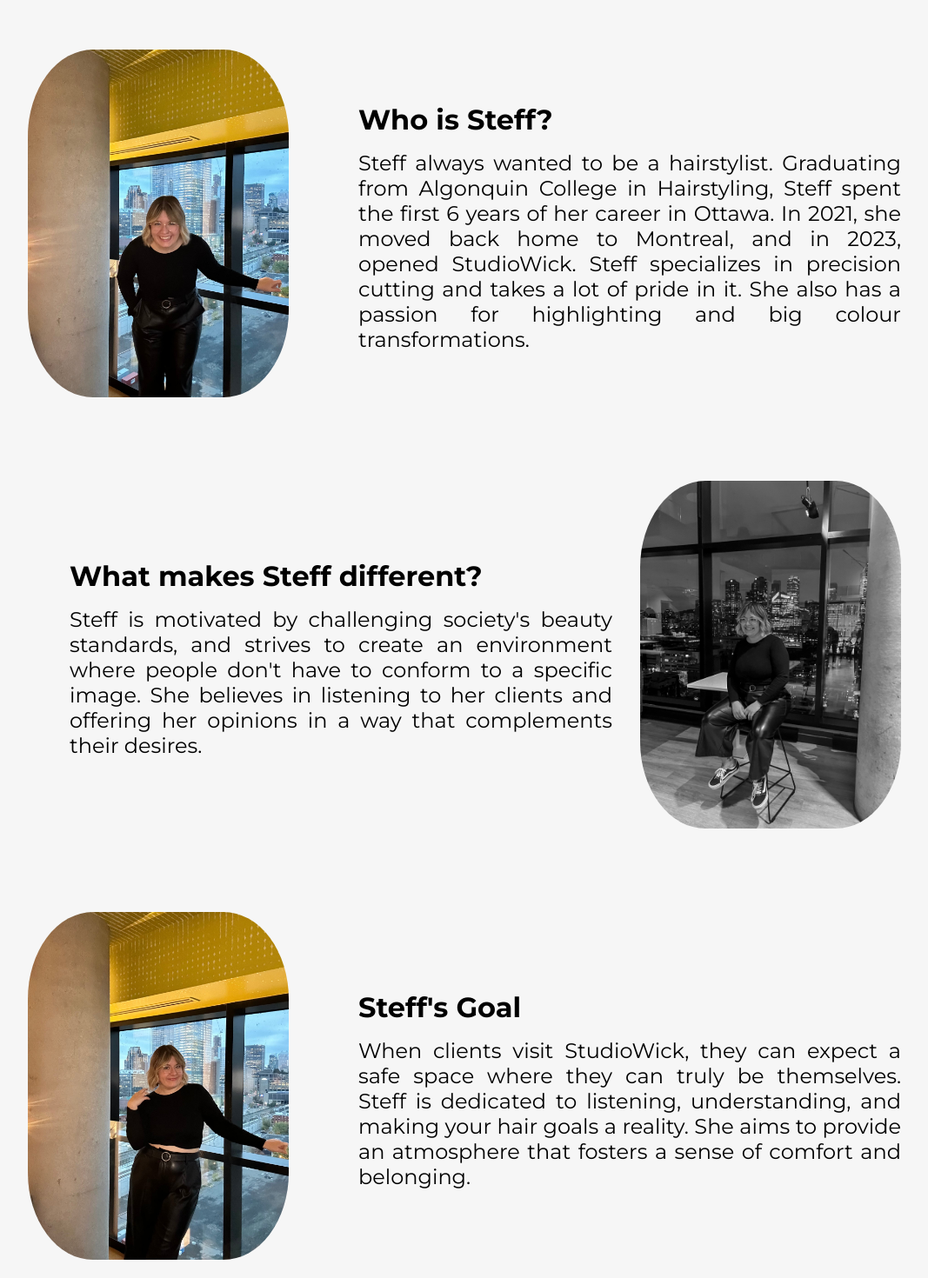
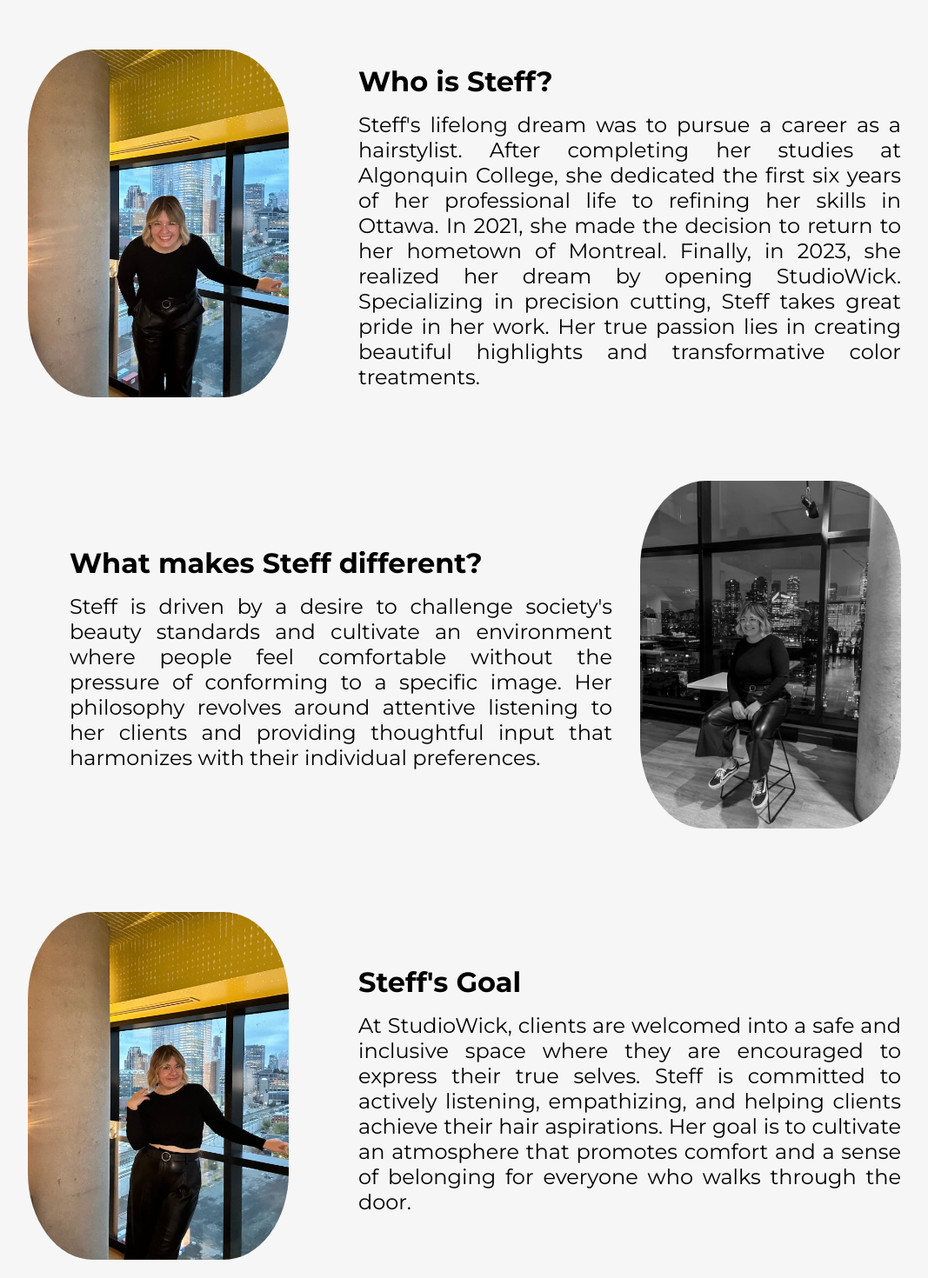
Before and after one commit to PaulSzavay/Studio-Wick, a React (Create React App) app: page /about in a window 1280 px wide. Shown: the part 360-1830 px from the top of the page at 87% size, without its empty margins (106-1173 px from the left). Built offline with nearby package versions, Linux system fonts and the light colour scheme; a web font is replaced by a local one.

Commit message:
updated about me section, italicized mission statement title, changed favicon, updated contact form to send emails correctly

```diff
--- a/src/About.js
+++ b/src/About.js
@@ -20,14 +20,14 @@ const About = () => {
             </PhotoDiv>
             <AboutText>
                 <AboutTitle>Who is Steff?</AboutTitle>
-                <AboutDescription>Steff always wanted to be a hairstylist. Graduating from Algonquin College in Hairstyling, Steff spent the first 6 years of her career in Ottawa. In 2021, she moved back home to Montreal, and in 2023, opened StudioWick. Steff specializes in precision cutting and takes a lot of pride in it. She also has a passion for highlighting and big colour transformations.</AboutDescription>
+                <AboutDescription>Steff's lifelong dream was to pursue a career as a hairstylist. After completing her studies at Algonquin College, she dedicated the first six years of her professional life to refining her skills in Ottawa. In 2021, she made the decision to return to her hometown of Montreal. Finally, in 2023, she realized her dream by opening StudioWick. Specializing in precision cutting, Steff takes great pride in her work. Her true passion lies in creating beautiful highlights and transformative color treatments.</AboutDescription>
             </AboutText>
             </Section>
 
             <Section2>
             <AboutText>
                 <AboutTitle>What makes Steff different?</AboutTitle>
-                <AboutDescription>Steff is motivated by challenging society's beauty standards, and strives to create an environment where people don't have to conform to a specific image. She believes in listening to her clients and offering her opinions in a way that complements their desires.</AboutDescription>
+                <AboutDescription>Steff is driven by a desire to challenge society's beauty standards and cultivate an environment where people feel comfortable without the pressure of conforming to a specific image. Her philosophy revolves around attentive listening to her clients and providing thoughtful input that harmonizes with their individual preferences.</AboutDescription>
             </AboutText>
             <PhotoDiv>
             <WickPhoto src={Steph2}/>
@@ -40,7 +40,7 @@ const About = () => {
             </PhotoDiv>
             <AboutText>
                 <AboutTitle>Steff's Goal</AboutTitle>
-                <AboutDescription>When clients visit StudioWick, they can expect a safe space where they can truly be themselves. Steff is dedicated to listening, understanding, and making your hair goals a reality. She aims to provide an atmosphere that fosters a sense of comfort and belonging.</AboutDescription>
+                <AboutDescription>At StudioWick, clients are welcomed into a safe and inclusive space where they are encouraged to express their true selves. Steff is committed to actively listening, empathizing, and helping clients achieve their hair aspirations. Her goal is to cultivate an atmosphere that promotes comfort and a sense of belonging for everyone who walks through the door.</AboutDescription>
             </AboutText>
             </Section>
             </Box>
@@ -144,7 +144,6 @@ text-align: center;
 const AboutDescription = styled.p`
 font-size: 1.5rem;
 margin: 1rem;
-/* text-indent: 50px; */
 text-align: justify;
 text-justify: inter-word;
 
@@ -153,7 +152,7 @@ text-indent: 0%;
 text-align: center;
 font-size: 0.9rem;
 margin: 0rem;
-padding-top: 1rem;
+padding-top: 0.75rem;
 }
 `
 
--- a/src/Contact.js
+++ b/src/Contact.js
@@ -10,7 +10,7 @@ const Contact = () => {
 
     emailjs
       .sendForm(
-        "service_1sc9y9l",
+        "service_qwhjvvs",
         "template_wsiar0s",
         form.current,
         "gq6e2RC6z7b10ccEo"
--- a/src/MissionStatement.js
+++ b/src/MissionStatement.js
@@ -217,9 +217,11 @@ font-size: 3.5rem;
 color:#2A471C;
 font-weight: 500;
 text-align: center;
+font-style: italic;
+font-weight: 700;
 
 @media only screen and (max-width: 450px) {
 width: 375px;
-font-size: 2rem;
+font-size: 2.35rem;
 }
 `
```
Also changed, not shown: src/Assets/favicon.ico.png (added), 1 other file (tests, documents, lock files or other folders).
